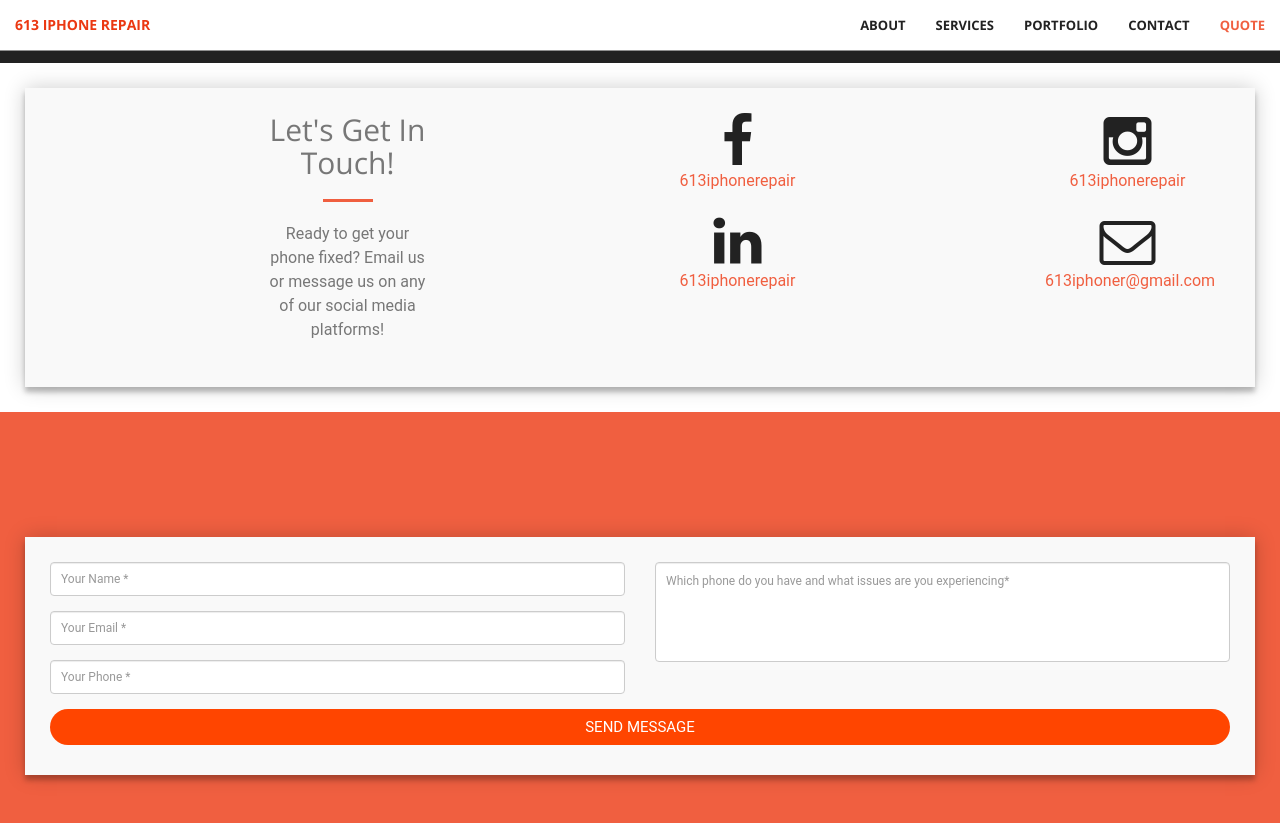
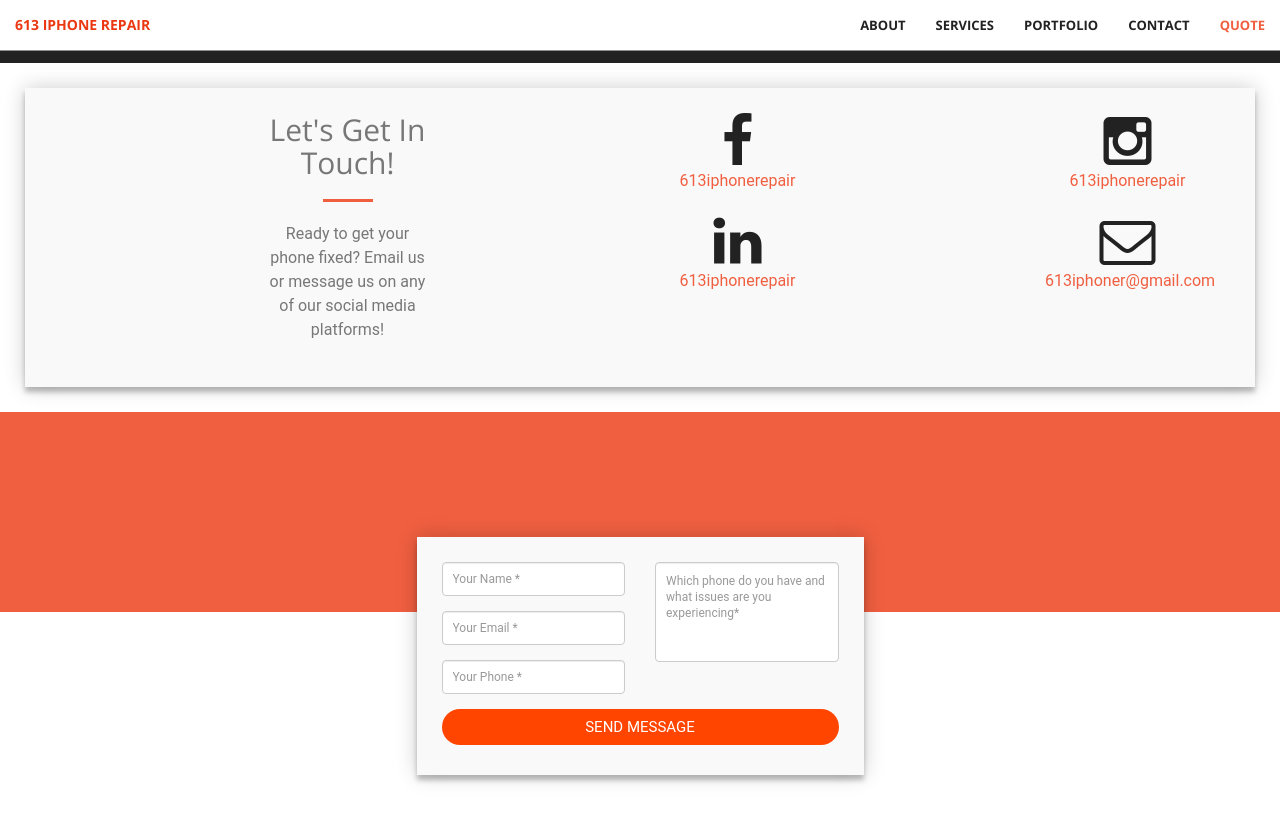
Before and after one commit to SuhaibElkomy/613iphonerepair, a Jekyll site: the page built from index.html, in a window 1280 px wide and 900 px high, scrolled down 2942 px. Shown: the top 823 px of the window. Built offline with Jekyll 4.4.1, drawn with Linux system fonts in a browser that asks for light colours.

Commit message:
Update Quote.html

```diff
--- a/_includes/Quote.html
+++ b/_includes/Quote.html
@@ -10,6 +10,18 @@
 #contact textarea,
 #contact button[type="submit"] {
   font: 400 12px/16px "Roboto", Helvetica, Arial, sans-serif;
+}
+  div.form
+{
+    display: block;
+    text-align: center;
+}
+form
+{
+    display: inline-block;
+    margin-left: auto;
+    margin-right: auto;
+    text-align: left;
 }
 
 #contact {
@@ -122,7 +134,7 @@ fieldset {
 </style>
 </head>
 
-  <div class="row">
+  <div class="form">
                 <div class="col-lg-12">
                     <form id="contact" action="https://formspree.io/613iphoner@gmail.com" method="POST" novalidate>
                         <div class="row">
```
